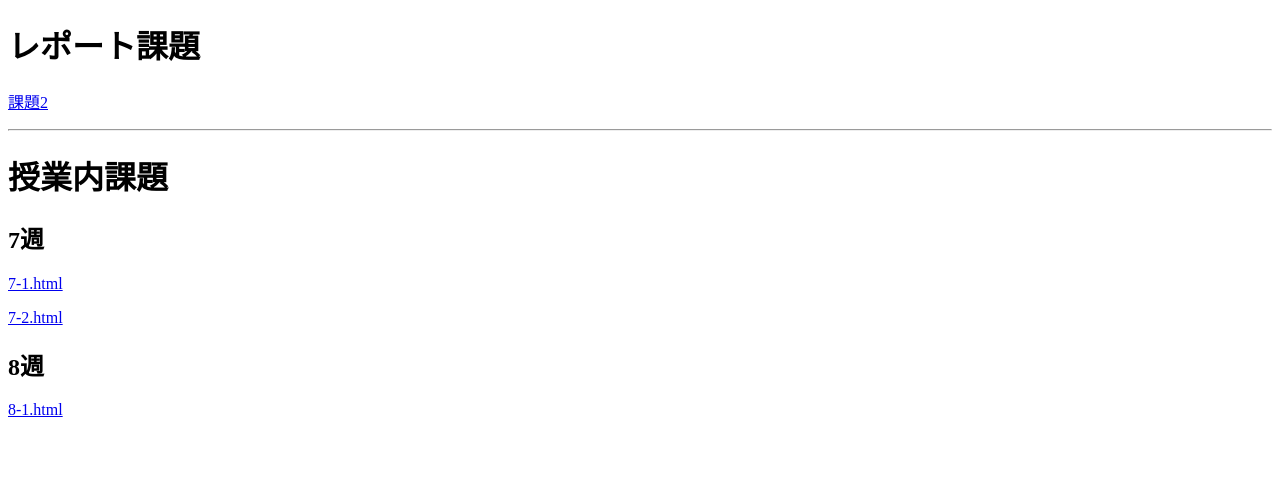
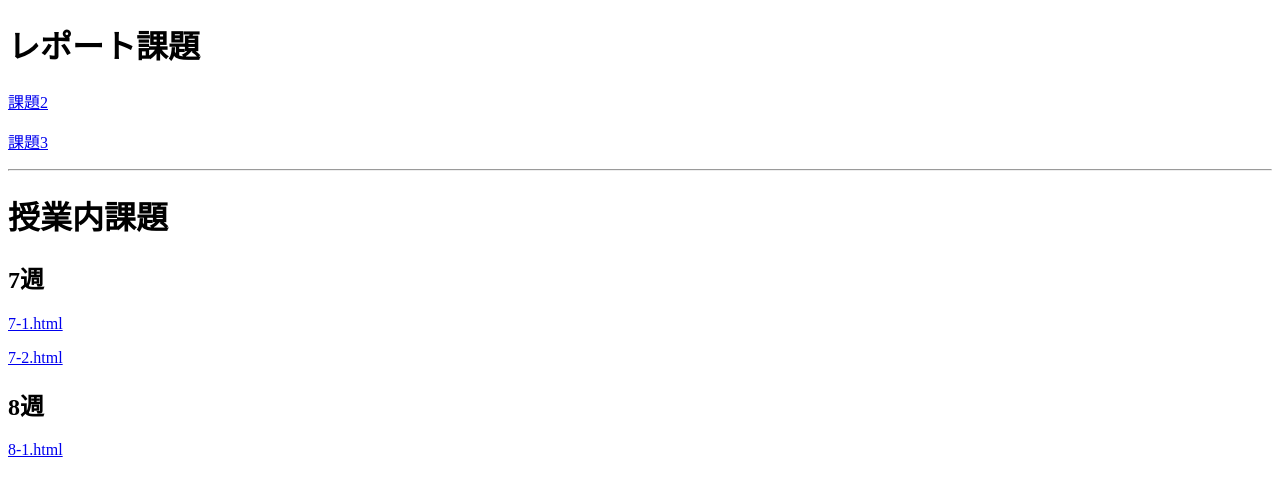
Before and after one commit to CIT-YamatoTakeda/CIT-CG, a plain HTML site: page index.html in a window 1280 px wide. Drawn offline with Linux system fonts and the light colour scheme.

Commit message:
Update index.html

```diff
--- a/index.html
+++ b/index.html
@@ -7,7 +7,7 @@
 <body>
     <h1>レポート課題</h1>
     <p><a href="kadai2/kadai2.html">課題2</a></p>
-    <p><a href="kadai3/kadai3.html"></a></p>
+    <p><a href="kadai3/kadai3.html">課題3</a></p>
     <hr>
     <h1>授業内課題</h1>
     <h2>7週</h2>
```
